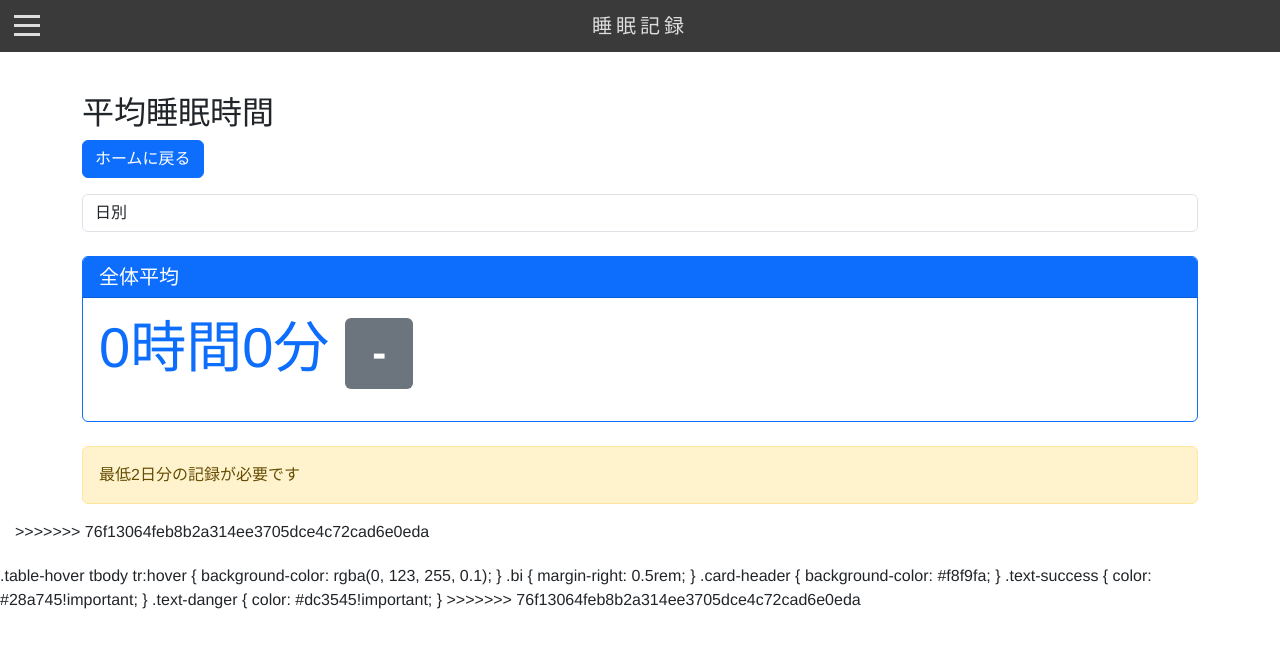
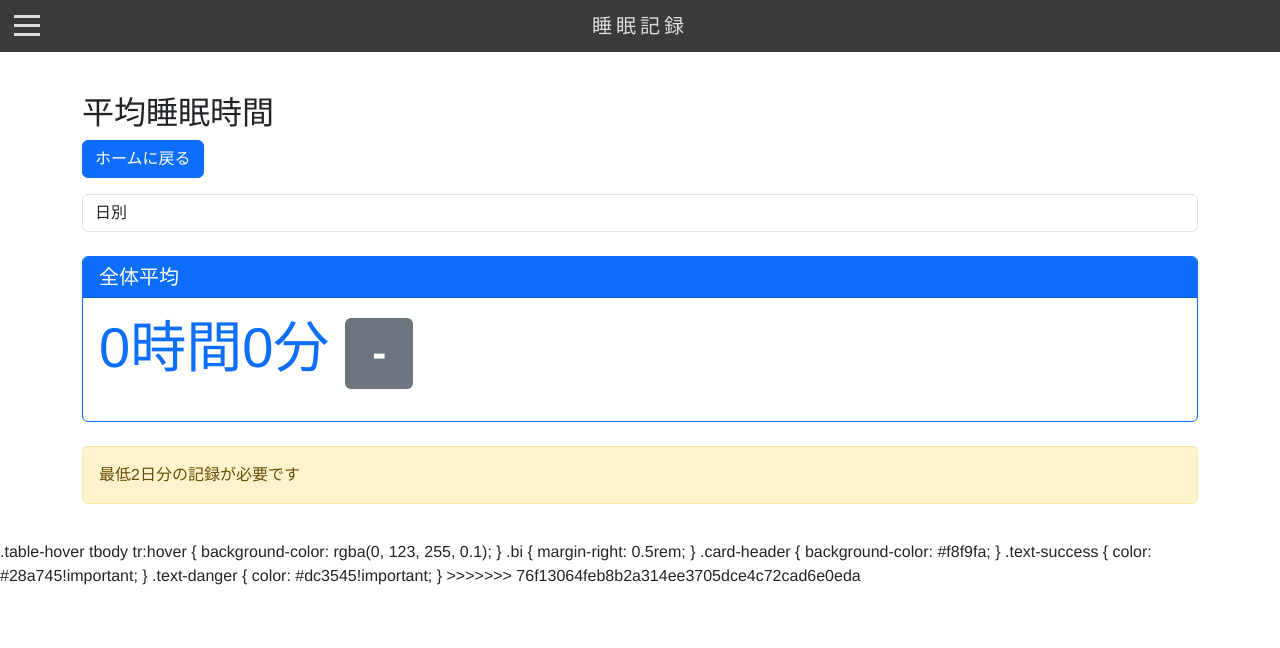
Before and after one commit to yukirin88/Nekoooo, a Flask app: page /average_sleep in a window 1280 px wide. Shown: the top 648 px of the page. Run offline with Flask 3, Linux system fonts and the light colour scheme; a user stored in the database is signed in; data comes from the database, SQL or seed files in the repository; some libraries are stand-ins or nearby versions.

Commit message:
average_sleep.html を更新

```diff
--- a/attendance_system/templates/average_sleep.html
+++ b/attendance_system/templates/average_sleep.html
@@ -178,5 +178,4 @@ function changePeriod(period) {
     window.location.href = "{{ url_for('average_sleep') }}?period=" + period;
 }
 </script>
->>>>>>> 76f13064feb8b2a314ee3705dce4c72cad6e0eda
 {% endblock %}
```
